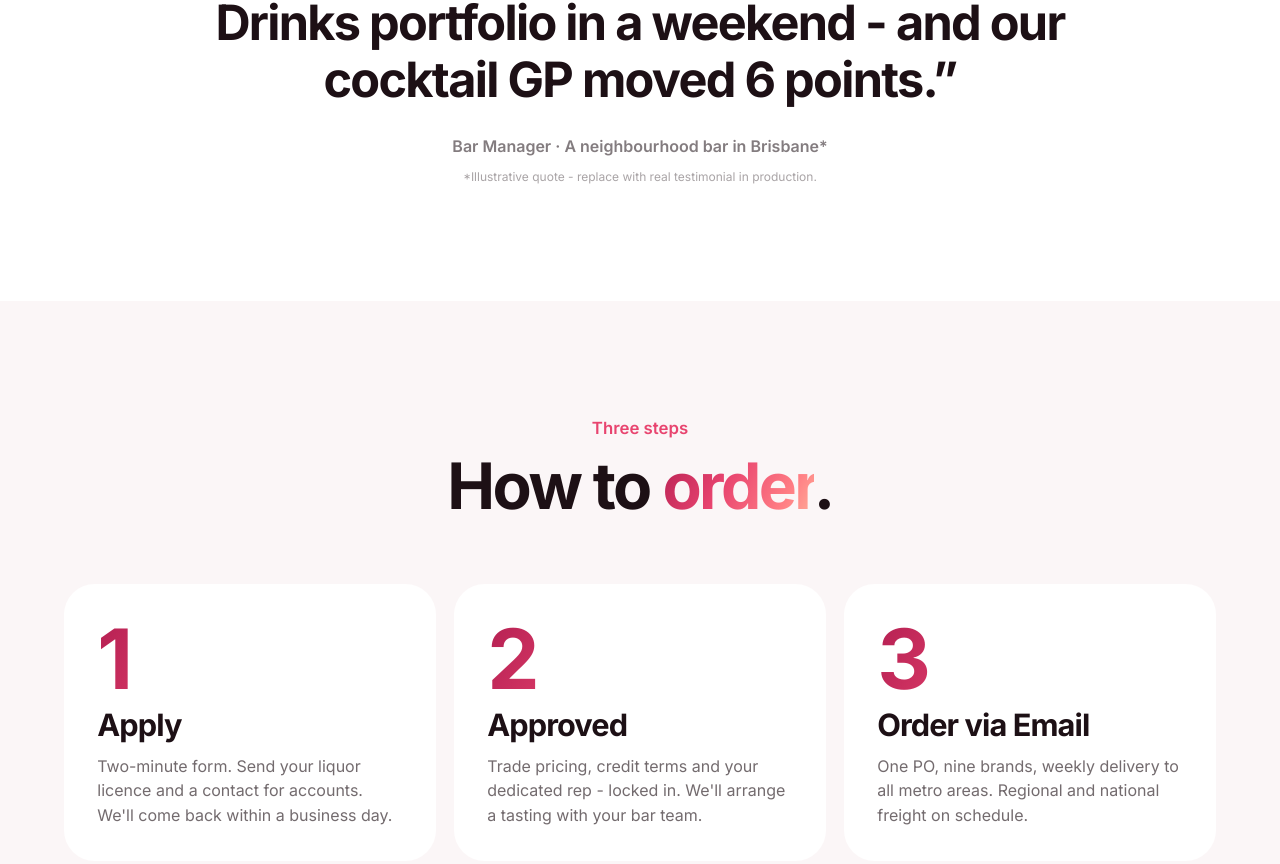
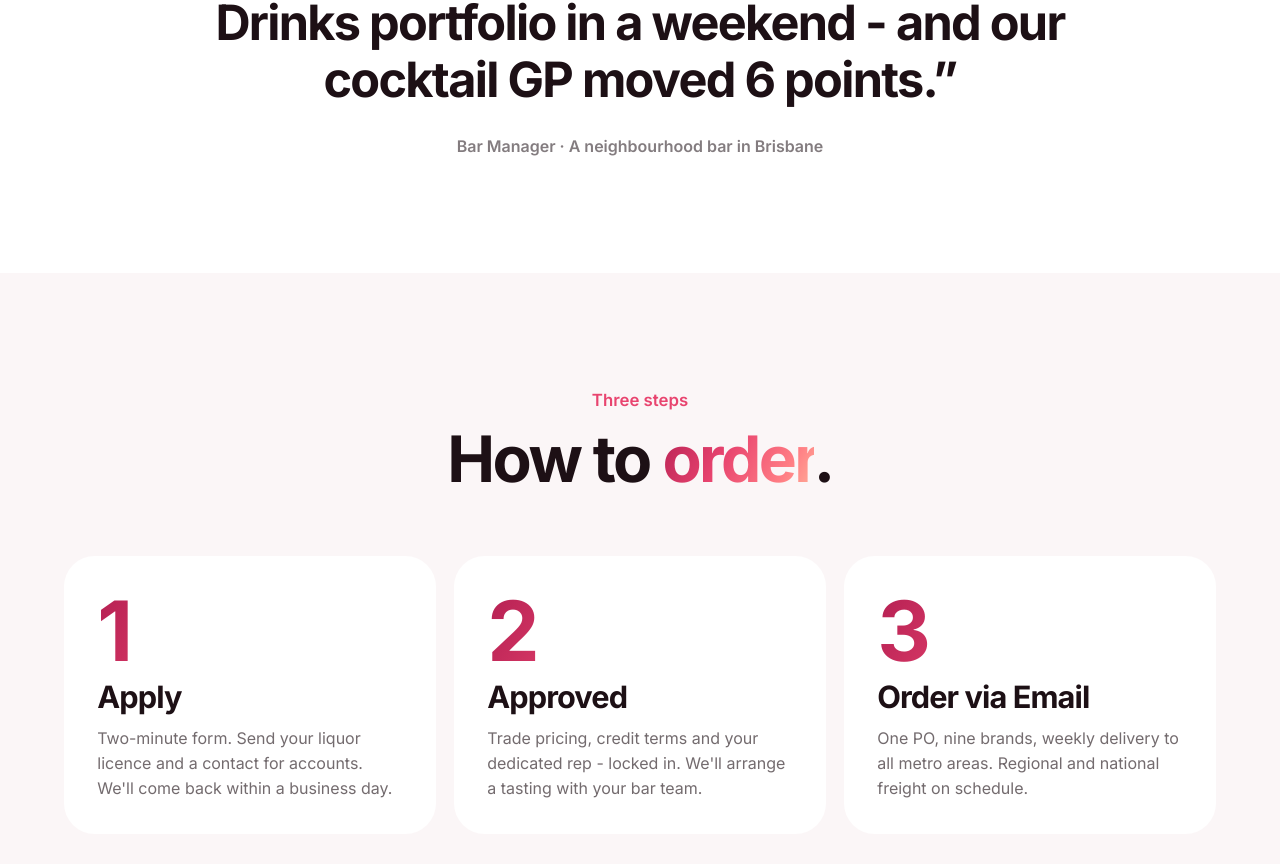
Before and after one commit to eloma-group/3two1-client-1, a React (Vite) app: page /trade/bars-venues in a window 1280 px wide. Shown: the part 4149-5013 px from the top of the page. Built offline with nearby package versions, Linux system fonts and the light colour scheme; a web font is replaced by a local one.

Commit message:
Trade pages: remove the 'Illustrative quote' placeholder note and its asterisk

```diff
--- a/src/pages/TradePage.module.css
+++ b/src/pages/TradePage.module.css
@@ -40,8 +40,3 @@
   font-weight: 600;
   color: rgba(var(--ink-rgb), 0.55);
 }
-.quoteNote {
-  margin: 0.6rem 0 0;
-  font-size: 0.75rem;
-  color: rgba(var(--ink-rgb), 0.38);
-}
--- a/src/pages/TradePage.tsx
+++ b/src/pages/TradePage.tsx
@@ -188,8 +188,7 @@ function Segment({ data }: { data: TradeSegment }) {
             <figure className={styles.quote}>
               <p className={b.kicker}>Trade voice</p>
               <blockquote>“{data.quote.text}”</blockquote>
-              <figcaption>{data.quote.cite}*</figcaption>
-              <p className={styles.quoteNote}>*Illustrative quote - replace with real testimonial in production.</p>
+              <figcaption>{data.quote.cite}</figcaption>
             </figure>
           </Rise>
         </div>
```
